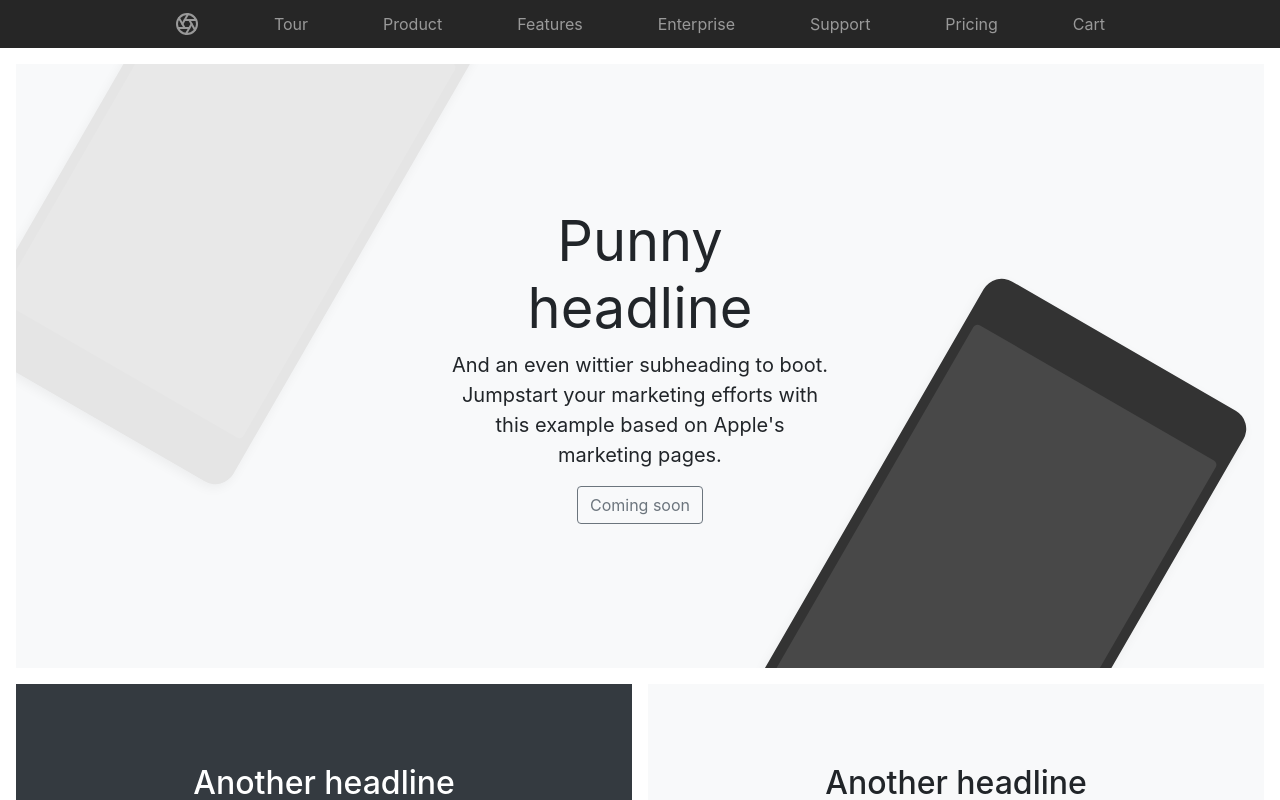
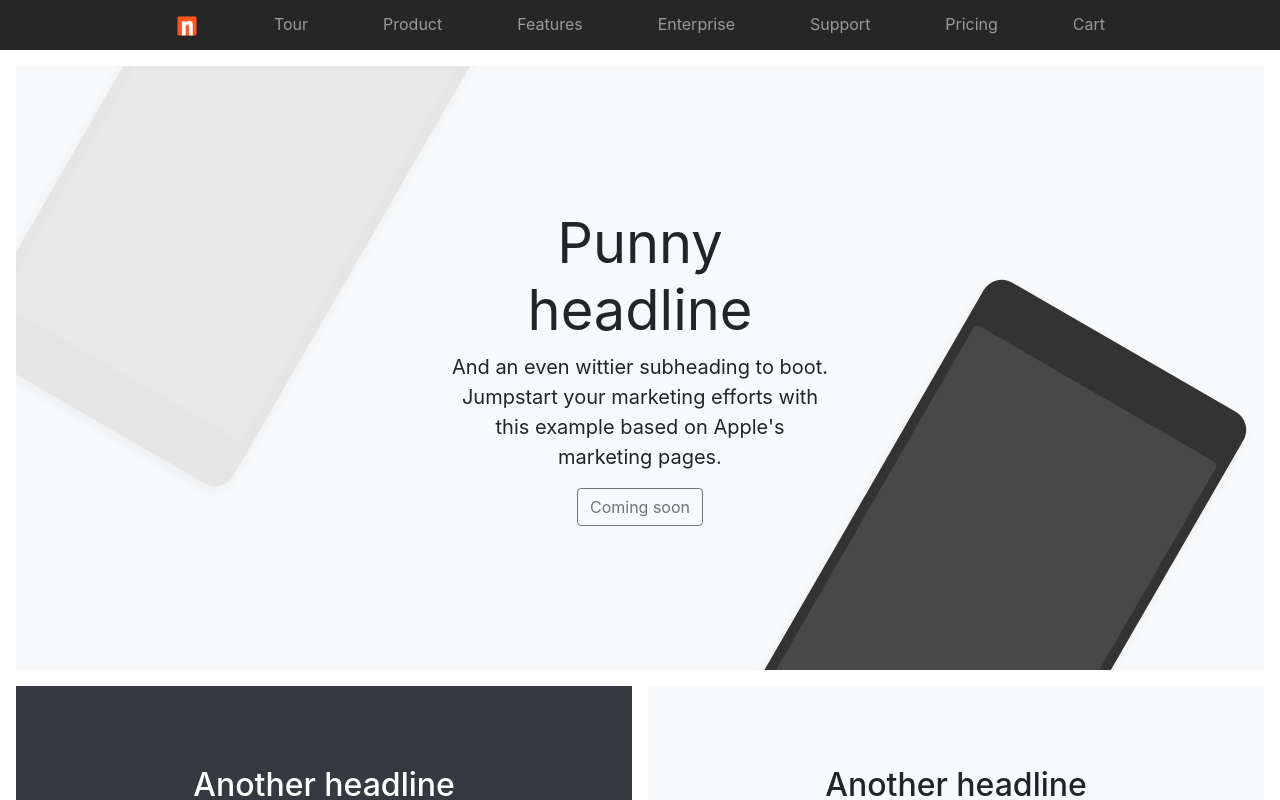
Before and after one commit to kadircet/neva-webpage, a plain HTML site: page index.html in a window 1280 px wide. Shown: the top 800 px of the page. Drawn offline with nearby package versions, Linux system fonts and the light colour scheme.

Commit message:
Update logo.

```diff
--- a/index.html
+++ b/index.html
@@ -7,7 +7,7 @@
     <meta name="author" content="">
     <link rel="icon" href="favicon.ico">
 
-    <title>Product example for Bootstrap</title>
+    <title>NeVA - Meal Recommender</title>
 
     <!-- Bootstrap core CSS -->
     <link rel="stylesheet" href="https://stackpath.bootstrapcdn.com/bootstrap/4.1.0/css/bootstrap.min.css" integrity="sha384-9gVQ4dYFwwWSjIDZnLEWnxCjeSWFphJiwGPXr1jddIhOegiu1FwO5qRGvFXOdJZ4" crossorigin="anonymous">
@@ -22,7 +22,7 @@
     <nav class="site-header sticky-top py-1">
       <div class="container d-flex flex-column flex-md-row justify-content-between">
         <a class="py-2" href="#">
-          <svg xmlns="http://www.w3.org/2000/svg" width="24" height="24" viewBox="0 0 24 24" fill="none" stroke="currentColor" stroke-width="2" stroke-linecap="round" stroke-linejoin="round" class="d-block mx-auto"><circle cx="12" cy="12" r="10"></circle><line x1="14.31" y1="8" x2="20.05" y2="17.94"></line><line x1="9.69" y1="8" x2="21.17" y2="8"></line><line x1="7.38" y1="12" x2="13.12" y2="2.06"></line><line x1="9.69" y1="16" x2="3.95" y2="6.06"></line><line x1="14.31" y1="16" x2="2.83" y2="16"></line><line x1="16.62" y1="12" x2="10.88" y2="21.94"></line></svg>
+          <img src="favicon.ico" width=24 height=24 fill=none>
         </a>
         <a class="py-2 d-none d-md-inline-block" href="#">Tour</a>
         <a class="py-2 d-none d-md-inline-block" href="#">Product</a>
```
Also changed, not shown: favicon.ico (added).
